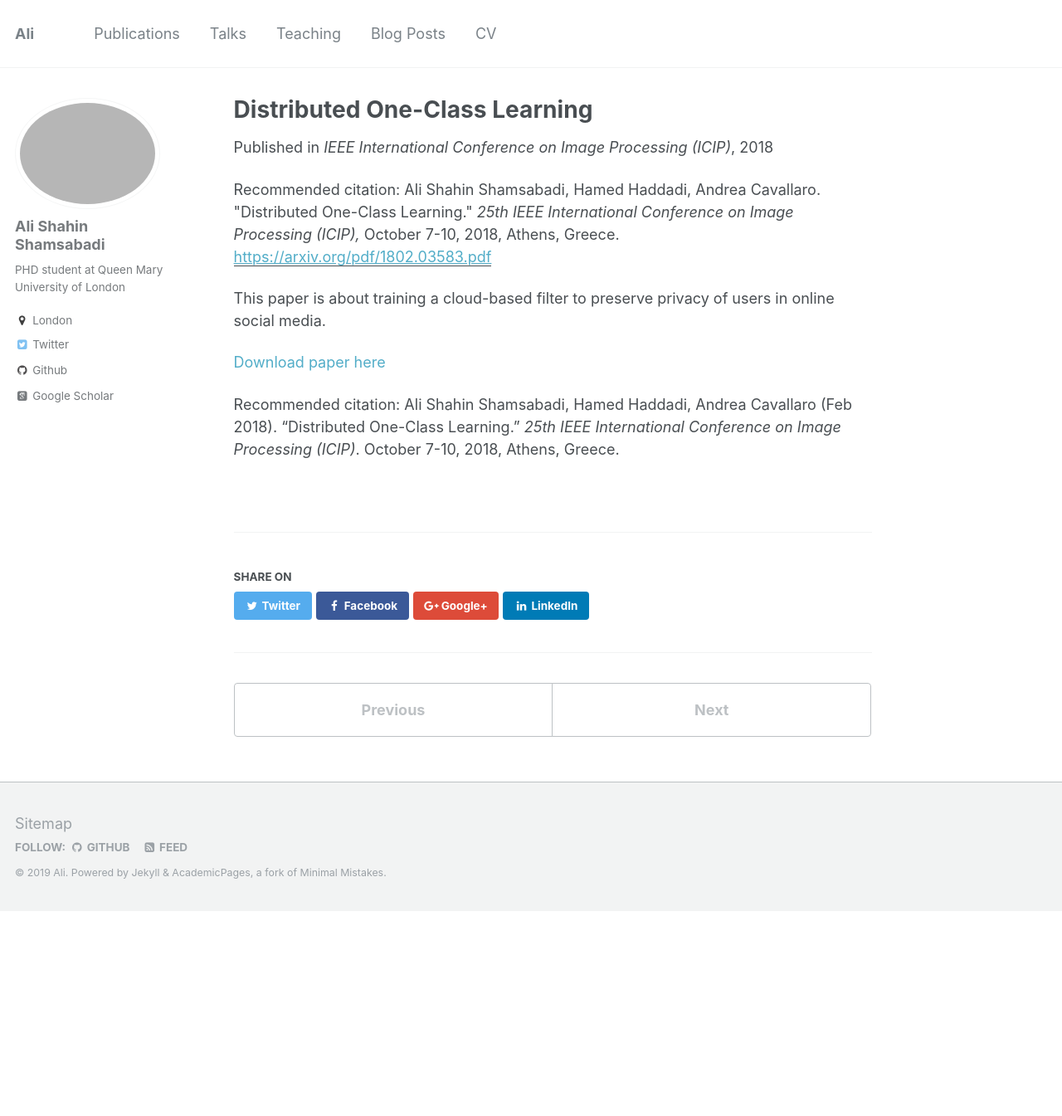
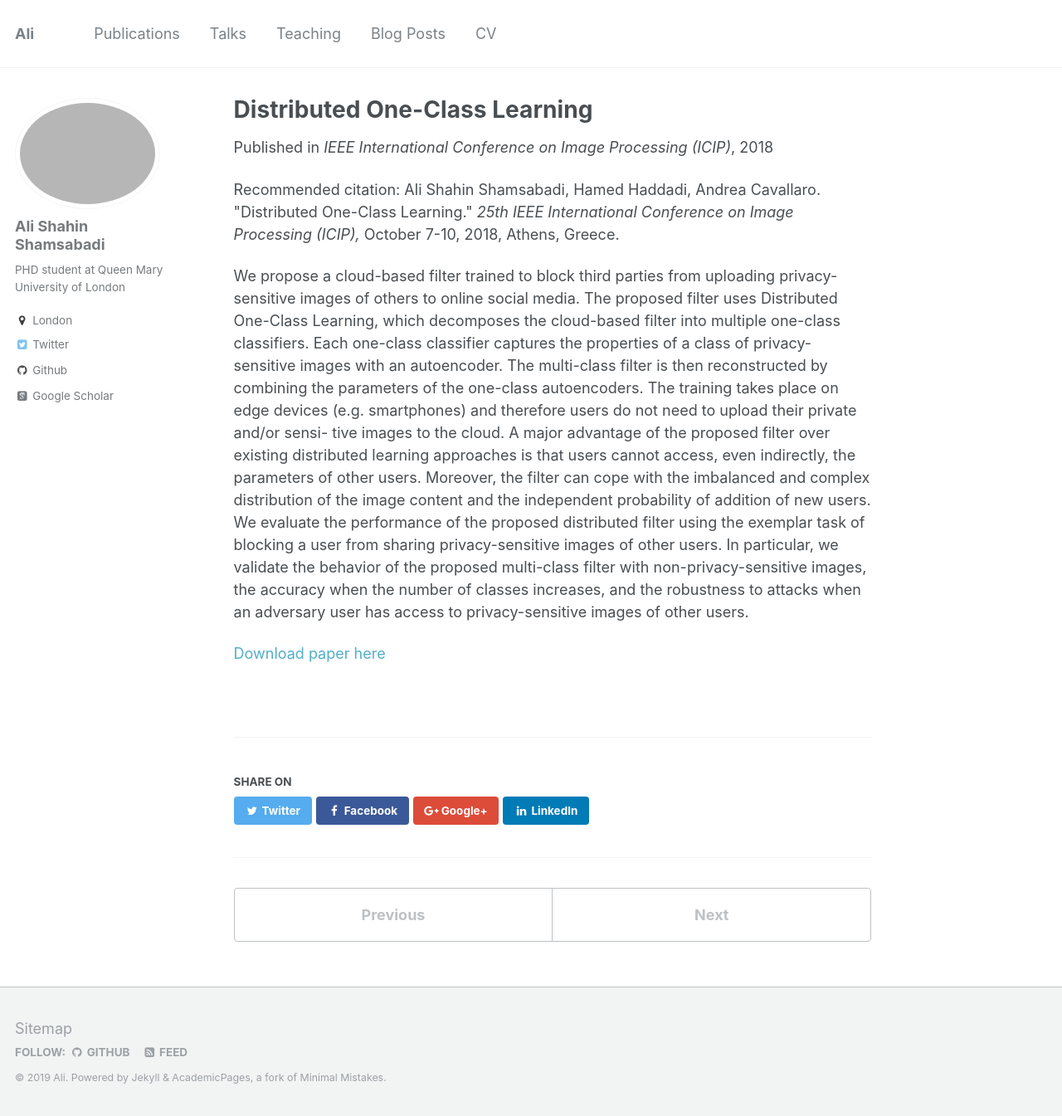
Before and after one commit to AliShahin/AliShahin.github.io, a Jekyll site: the page built from _publications/2018-10-7-Distributed One-Class Learning.md, in a window 1280 px wide and 1345 px high. Shown: the whole window at 83% size. Built offline with Jekyll 4.4.1, drawn with Linux system fonts in a browser that asks for light colours; some web fonts are replaced.

Commit message:
update ICIP

```diff
--- a/_publications/2018-10-7-Distributed One-Class Learning.md
+++ b/_publications/2018-10-7-Distributed One-Class Learning.md
@@ -2,14 +2,11 @@
 title: "Distributed One-Class Learning"
 collection: publications
 permalink: /publication/2018-10-7-Distributed One-Class Learning
-excerpt: 'This paper is about training a cloud-based filter to preserve privacy of users in online social media.'
+excerpt: 'We propose a cloud-based filter trained to block third parties from uploading privacy-sensitive images of others to online social media. The proposed filter uses Distributed One-Class Learning, which decomposes the cloud-based filter into multiple one-class classifiers. Each one-class classifier captures the properties of a class of privacy-sensitive images with an autoencoder. The multi-class filter is then reconstructed by combining the parameters of the one-class autoencoders. The training takes place on edge devices (e.g. smartphones) and therefore users do not need to upload their private and/or sensi- tive images to the cloud. A major advantage of the proposed filter over existing distributed learning approaches is that users cannot access, even indirectly, the parameters of other users. Moreover, the filter can cope with the imbalanced and complex distribution of the image content and the independent probability of addition of new users. We evaluate the performance of the proposed distributed filter using the exemplar task of blocking a user from sharing privacy-sensitive images of other users. In particular, we validate the behavior of the proposed multi-class filter with non-privacy-sensitive images, the accuracy when the number of classes increases, and the robustness to attacks when an adversary user has access to privacy-sensitive images of other users.'
 date: 2018-02-13
 venue: 'IEEE International Conference on Image Processing (ICIP)'
-paperurl: 'https://arxiv.org/pdf/1802.03583.pdf'
 citation: 'Ali Shahin Shamsabadi, Hamed Haddadi, Andrea Cavallaro. &quot;Distributed One-Class Learning.&quot; <i> 25th IEEE International Conference on Image Processing (ICIP),</i> October 7-10, 2018, Athens, Greece.'
 ---
-This paper is about training a cloud-based filter to preserve privacy of users in online social media.
+We propose a cloud-based filter trained to block third parties from uploading privacy-sensitive images of others to online social media. The proposed filter uses Distributed One-Class Learning, which decomposes the cloud-based filter into multiple one-class classifiers. Each one-class classifier captures the properties of a class of privacy-sensitive images with an autoencoder. The multi-class filter is then reconstructed by combining the parameters of the one-class autoencoders. The training takes place on edge devices (e.g. smartphones) and therefore users do not need to upload their private and/or sensi- tive images to the cloud. A major advantage of the proposed filter over existing distributed learning approaches is that users cannot access, even indirectly, the parameters of other users. Moreover, the filter can cope with the imbalanced and complex distribution of the image content and the independent probability of addition of new users. We evaluate the performance of the proposed distributed filter using the exemplar task of blocking a user from sharing privacy-sensitive images of other users. In particular, we validate the behavior of the proposed multi-class filter with non-privacy-sensitive images, the accuracy when the number of classes increases, and the robustness to attacks when an adversary user has access to privacy-sensitive images of other users.
 
 [Download paper here](https://arxiv.org/pdf/1802.03583.pdf)
-
-Recommended citation: Ali Shahin Shamsabadi, Hamed Haddadi, Andrea Cavallaro (Feb 2018). "Distributed One-Class Learning." <i> 25th IEEE International Conference on Image Processing (ICIP)</i>. October 7-10, 2018, Athens, Greece.
```
